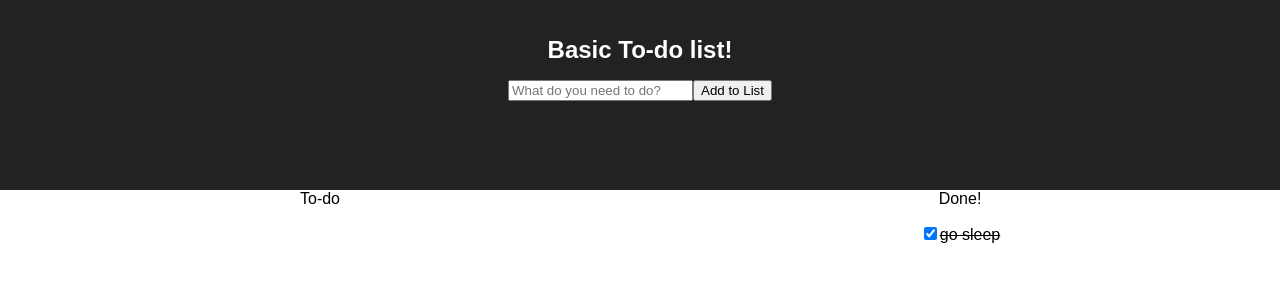
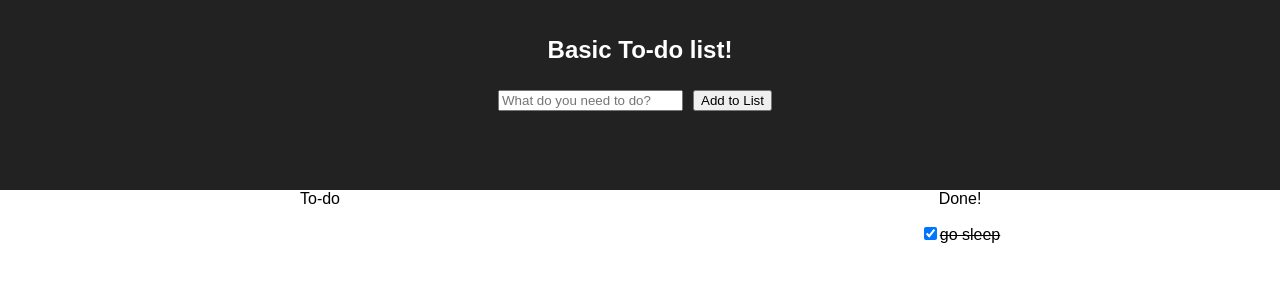
Before and after one commit to Zestymcspicy/ToDo-list, a React (Create React App) app: page / in a window 1280 px wide. Shown: the top 300 px of the page. Built offline with nearby package versions, Linux system fonts and the light colour scheme.

Commit message:
Beginning work on a due date modal

```diff
--- a/src/App.css
+++ b/src/App.css
@@ -29,6 +29,10 @@ ul {
   font-size: 1.5em;
 }
 
+.add-button{
+  margin: 10px;
+}
+
 .App-intro {
   font-size: large;
 }
--- a/src/components/TaskAddBar.js
+++ b/src/components/TaskAddBar.js
@@ -5,7 +5,7 @@ class TaskAddBar extends Component {
 
   render() {
     return (
-      <div>
+      <div className="task-add-bar">
       <form
       onSubmit={this.props.addNewItem}
       id="inputField"
@@ -17,6 +17,7 @@ class TaskAddBar extends Component {
             />
             <button
             type="submit"
+            className="add-button"
             onClick={this.props.addNewItem}>
             Add to List
             </button>
```
Also changed, not shown: src/components/DueDate.js (added, +9 -0 lines).
